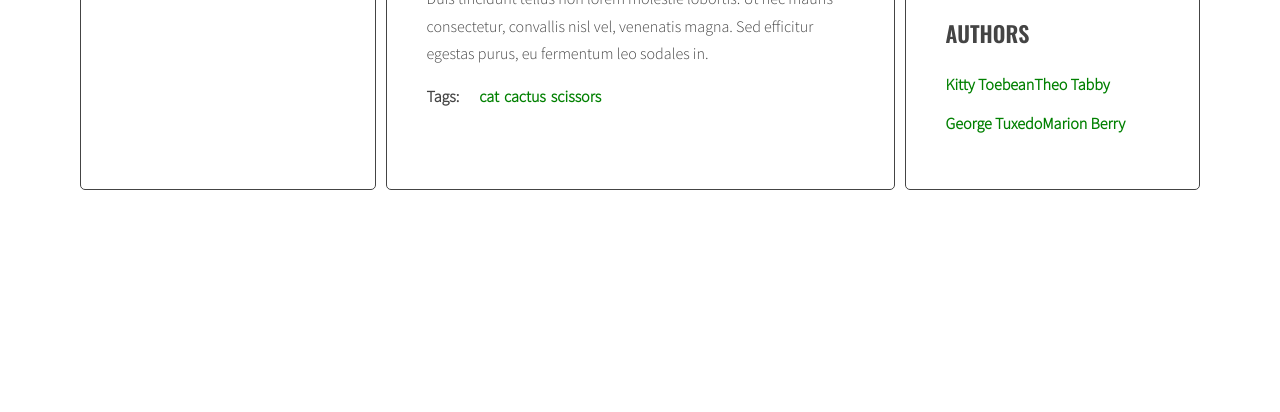
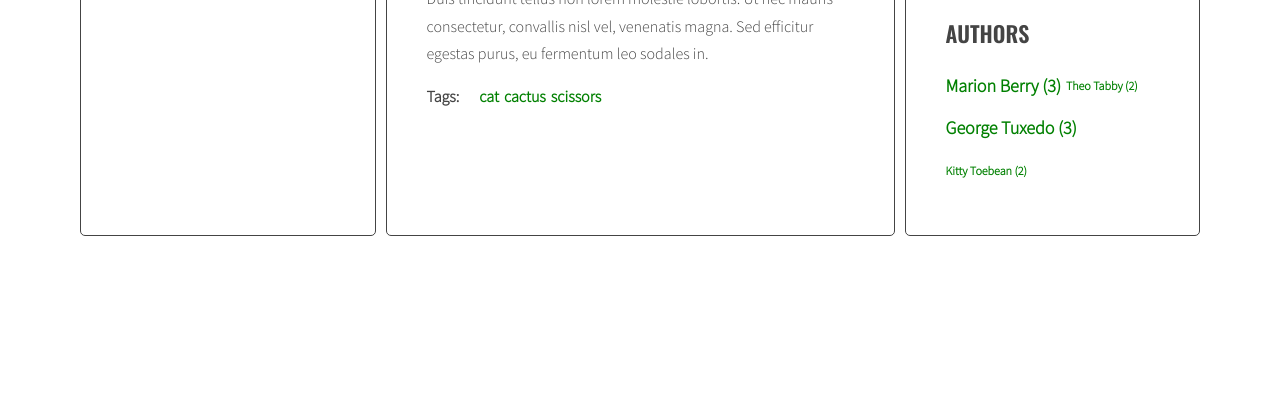
Before and after one commit to Adrian19027/javascript-blog, a website: page index.html in a window 1280 px wide. Shown: the part 688-1100 px from the top of the page. Drawn offline with nearby package versions, Linux system fonts and the light colour scheme.

Commit message:
Add cloud of authors with functionality and styles

```diff
--- a/index.html
+++ b/index.html
@@ -18,7 +18,7 @@
                     </ul>
                 </aside>
                 <section class="posts">
-                    <article class="post active" id="article-1" data-tags="cat cactus scissors" data-author="by Marion Berry">
+                    <article class="post active" id="article-1" data-tags="cat cactus scissors" data-author="Marion Berry">
                         <h3 class="post-title">Article 1</h3>
                         <p class="post-author"></p>
                         <div class="post-content">
@@ -38,7 +38,7 @@
                             </ul>
                         </div>
                     </article>
-                    <article class="post" id="article-2" data-tags="dog pelargonia paper" data-author="by Theo Tabby">
+                    <article class="post" id="article-2" data-tags="dog pelargonia paper" data-author="Theo Tabby">
                         <h3 class="post-title">Article 2</h3>
                         <p class="post-author"></p>
                         <div class="post-content">
@@ -58,7 +58,7 @@
                             </ul>
                         </div>
                     </article>
-                    <article class="post" id="article-3" data-tags="turtle sunflower rubber" data-author="by George Tuxedo">
+                    <article class="post" id="article-3" data-tags="turtle sunflower rubber" data-author="George Tuxedo">
                         <h3 class="post-title">Article 3</h3>
                         <p class="post-author"></p>
                         <div class="post-content">
@@ -76,7 +76,7 @@
                             </ul>
                         </div>
                     </article>
-                    <article class="post" id="article-4" data-tags="cat cactus scissors" data-author="by Kitty Toebean">
+                    <article class="post" id="article-4" data-tags="cat cactus scissors" data-author="Kitty Toebean">
                         <h3 class="post-title">Article 4</h3>
                         <p class="post-author"></p>
                         <div class="post-content">
@@ -95,7 +95,7 @@
                             </ul>
                         </div>
                     </article>
-                    <article class="post" id="article-5" data-tags="dog pelargonia paper" data-author="by Marion Berry">
+                    <article class="post" id="article-5" data-tags="dog pelargonia paper" data-author="Marion Berry">
                         <h3 class="post-title">Article 5</h3>
                         <p class="post-author"></p>
                         <div class="post-content">
@@ -113,7 +113,7 @@
                             </ul>
                         </div>
                     </article>
-                    <article class="post" id="article-6" data-tags="mouse rose rock" data-author="by George Tuxedo">
+                    <article class="post" id="article-6" data-tags="mouse rose rock" data-author="George Tuxedo">
                         <h3 class="post-title">Article 6</h3>
                         <p class="post-author"></p>
                         <div class="post-content">
@@ -133,7 +133,7 @@
                             </ul>
                         </div>
                     </article>
-                    <article class="post" id="article-7" data-tags="cat cactus scissors" data-author="by Kitty Toebean">
+                    <article class="post" id="article-7" data-tags="cat cactus scissors" data-author="Kitty Toebean">
                         <h3 class="post-title">Article 7</h3>
                         <p class="post-author"></p>
                         <div class="post-content">
@@ -152,7 +152,7 @@
                             </ul>
                         </div>
                     </article>
-                    <article class="post" id="article-8" data-tags="cat cactus scissors" data-author="by Theo Tabby">
+                    <article class="post" id="article-8" data-tags="cat cactus scissors" data-author="Theo Tabby">
                         <h3 class="post-title">Article 8</h3>
                         <p class="post-author"></p>
                         <div class="post-content">
@@ -171,7 +171,7 @@
                             </ul>
                         </div>
                     </article>
-                    <article class="post" id="article-9" data-tags="mouse rose rock" data-author="by Marion Berry">
+                    <article class="post" id="article-9" data-tags="mouse rose rock" data-author="Marion Berry">
                         <h3 class="post-title">Article 9</h3>
                         <p class="post-author"></p>
                         <div class="post-content">
@@ -190,7 +190,7 @@
                             </ul>
                         </div>
                     </article>
-                    <article class="post" id="article-10" data-tags="dog pelargonia paper" data-author="by George Tuxedo">
+                    <article class="post" id="article-10" data-tags="dog pelargonia paper" data-author="George Tuxedo">
                         <h3 class="post-title">Article 10</h3>
                         <p class="post-author"></p>
                         <div class="post-content">
@@ -219,26 +219,6 @@
                     </ul>
                     <h2 class="section-title">Authors</h2>
                     <ul class="list authors">
-                        <li>
-                            <a href="#">
-                                <span class="author-name">Kitty Toebean</span>
-                            </a>
-                        </li>
-                        <li>
-                            <a href="#">
-                                <span class="author-name">Theo Tabby</span>
-                            </a>
-                        </li>
-                        <li>
-                            <a href="#">
-                                <span class="author-name">George Tuxedo</span>
-                            </a>
-                        </li>
-                        <li>
-                            <a href="#">
-                                <span class="author-name">Marion Berry</span>
-                            </a>
-                        </li>
                     </ul>
                 </aside>
             </main>
--- a/js/script.js
+++ b/js/script.js
@@ -42,25 +42,30 @@ function titleClickHandler(event) {
 
 
 
-const optArticleSelector = '.post',
-  optTitleSelector = '.post-title',
-  optTitleListSelector = '.titles',
-  optArticleTagsSelector = '.post-tags .list',
-  optArticleAuthorSelector = '.post-author',
-  optTagsListSelector = '.tags.list',
-  optCloudClassCount = 4,
-  optCloudClassPrefix = 'tag-size-';
+const opts = {
+  ArticleSelector: '.post',
+  TitleSelector: '.post-title',
+  TitleListSelector: '.titles',
+  ArticleTagsSelector: '.post-tags .list',
+  ArticleAuthorSelector: '.post-author',
+  TagsListSelector: '.tags.list',
+  AuthorsListSelector: '.authors.list',
+  CloudClassCountAuthors: 2,
+  CloudClassAuthorsPrefix: 'author-size-',
+  CloudClassCount: 4,
+  CloudClassPrefix: 'tag-size-'
+  };
 
 function generateTitleLinks(customSelector = '') {
 
   /* remove contents of titleList */
 
-  const titleList = document.querySelector(optTitleListSelector);
+  const titleList = document.querySelector(opts.TitleListSelector);
   titleList.innerHTML = '';
 
   /* for each article */
 
-  const articles = document.querySelectorAll(optArticleSelector + customSelector);
+  const articles = document.querySelectorAll(opts.ArticleSelector + customSelector);
 
   let html = '';
 
@@ -72,7 +77,7 @@ function generateTitleLinks(customSelector = '') {
     /* find the title element */
     /* get the title from the title element */
 
-    const articleTitle = article.querySelector(optTitleSelector).innerHTML;
+    const articleTitle = article.querySelector(opts.TitleSelector).innerHTML;
 
     /* create HTML of the link */
 
@@ -118,6 +123,26 @@ function calculateTagsParams(tags) {
   return params;
 }
 
+function calculateAuthorsParams(authors) {
+  const params = {
+    max: 0,
+    min: 999999
+  };
+
+  for (let author in authors) {
+    console.log(author + ' is used ' + authors[author] + ' times');
+    if (authors[author] > params.max) {
+      params.max = authors[author];
+    }
+    if (authors[author] < params.min) {
+      params.min = authors[author];
+    }
+  }
+
+  console.log(params);
+  return params;
+}
+
 function calculateTagClass(count , params) {
 
   const normalizedCount = count - params.min;
@@ -126,9 +151,23 @@ function calculateTagClass(count , params) {
 
   const percentage = normalizedCount / normalizedMax;
 
-  const classNumber = Math.floor(percentage * (optCloudClassCount - 1) + 1);
+  const classNumber = Math.floor(percentage * (opts.CloudClassCount - 1) + 1);
 
-  return optCloudClassPrefix + classNumber;
+  return opts.CloudClassPrefix + classNumber;
+
+}
+
+function calculateAuthorClass(count , params) {
+
+  const normalizedCount = count - params.min;
+
+  const normalizedMax = params.max - params.min;
+
+  const percentage = normalizedCount / normalizedMax;
+
+  const classNumber = Math.floor(percentage * (opts.CloudClassCountAuthors - 1) + 1);
+
+  return opts.CloudClassAuthorsPrefix + classNumber;
 
 }
 
@@ -138,14 +177,14 @@ function generateTags() {
 
   /* find all articles */
 
-  const articles = document.querySelectorAll(optArticleSelector);
+  const articles = document.querySelectorAll(opts.ArticleSelector);
 
   /* START LOOP: for every article: */
 
   for (let article of articles) {
     /* find tags wrapper */
 
-    const tagList = article.querySelector(optArticleTagsSelector);
+    const tagList = article.querySelector(opts.ArticleTagsSelector);
     /* make html variable with empty string */
 
     let html = '';
@@ -186,7 +225,7 @@ function generateTags() {
 
 
   /* [NEW] find list of tags in right column */
-  const tagList = document.querySelector(optTagsListSelector);
+  const tagList = document.querySelector(opts.TagsListSelector);
 
   /* [NEW] create variable for all links HTML code */
   const tagsParams = calculateTagsParams(allTags);
@@ -258,36 +297,67 @@ function addClickListenersToTags(){
 addClickListenersToTags();
 
 function generateAuthors() {
+  /* [NEW] create a new variable allTags with an empty array */
+  let allAuthors = {};
+
   /* find all articles */
 
-  const articles = document.querySelectorAll(optArticleSelector);
+  const articles = document.querySelectorAll(opts.ArticleSelector);
   /* START LOOP: for every article: */
   for (let article of articles) {
     /* find author wrapper */
 
-    const authorList = article.querySelector(optArticleAuthorSelector);
+    const authorList = article.querySelector(opts.ArticleAuthorSelector);
     console.log(authorList);
     /* make html variable with empty string */
 
     let html = '';
     /* get author from data-author attribute */
 
-    const articleAuthor = article.getAttribute("data-author");
-    console.log(articleAuthor);
+    const author = article.getAttribute("data-author");
+    console.log(author);
 
-    const linkHTML = '<a href="#author-' + articleAuthor + '"><span>' + articleAuthor + '</span></a>';
+    const linkHTML = '<a href="#author-' + author + '"><span>' + author + '</span></a>';
     console.log(linkHTML);
 
     html = html + linkHTML;
     console.log(html);
+
+    /* [NEW] check if this link is NOT already in allAuthors */
+      if (!allAuthors.hasOwnProperty(author)) {
+        /* [NEW] add generated code to allAuthors array */
+        allAuthors[author] = 1;
+      } else {
+        allAuthors[author]++;
+      }
+
     /* insert HTML of all the links into the author wrapper */
 
     /* END LOOP: for every article: */
     authorList.innerHTML = html;
+  }
+
+  /* [NEW] find list of authors in right column */
+  const authorList = document.querySelector(opts.AuthorsListSelector);
+
+  /* [NEW] create variable for all links HTML code */
+  const authorsParams = calculateAuthorsParams(allAuthors);
+  console.log('authorsParams:',authorsParams);
+
+  let allAuthorsHTML = '';
+
+  /* [NEW] START LOOP: for each author in allAuthors: */
+  for (let author in allAuthors) {
+    /* [NEW] generate code of a link and add it to allTagsHTML */
+    const authorLinkHTML = '<li><a href="#author-' + author + '" class="' + calculateAuthorClass(allAuthors[author], authorsParams) + '">' + author + ' (' + allAuthors[author] + ')</a></li>';
+    allAuthorsHTML += authorLinkHTML;
+  }
+  /* [NEW] END LOOP: for each author in allAuthors: */
+
+  /* [NEW] add html from allAuthorsHTML to authorList */
+  authorList.innerHTML = allAuthorsHTML;
+  console.log(allAuthorsHTML);
 }
-
-}
-
 generateAuthors();
 
 function authorClickHandler(event){
--- a/sass/style.scss
+++ b/sass/style.scss
@@ -169,8 +169,21 @@ body a.active {
     color: #1a3e06;
 }
 
+.author-size-1 {
+    font-size: 12px;
+}
+
+.author-size-2 {
+    font-size: 18px;
+}
+
 .sidebar .list.tags li {
     display: inline;
+    margin-right: 5px;
+}
+
+.sidebar .list.authors li {
+    display : inline;
     margin-right: 5px;
 }
 
```
Also changed, not shown: css/style.css, 1 other file.
